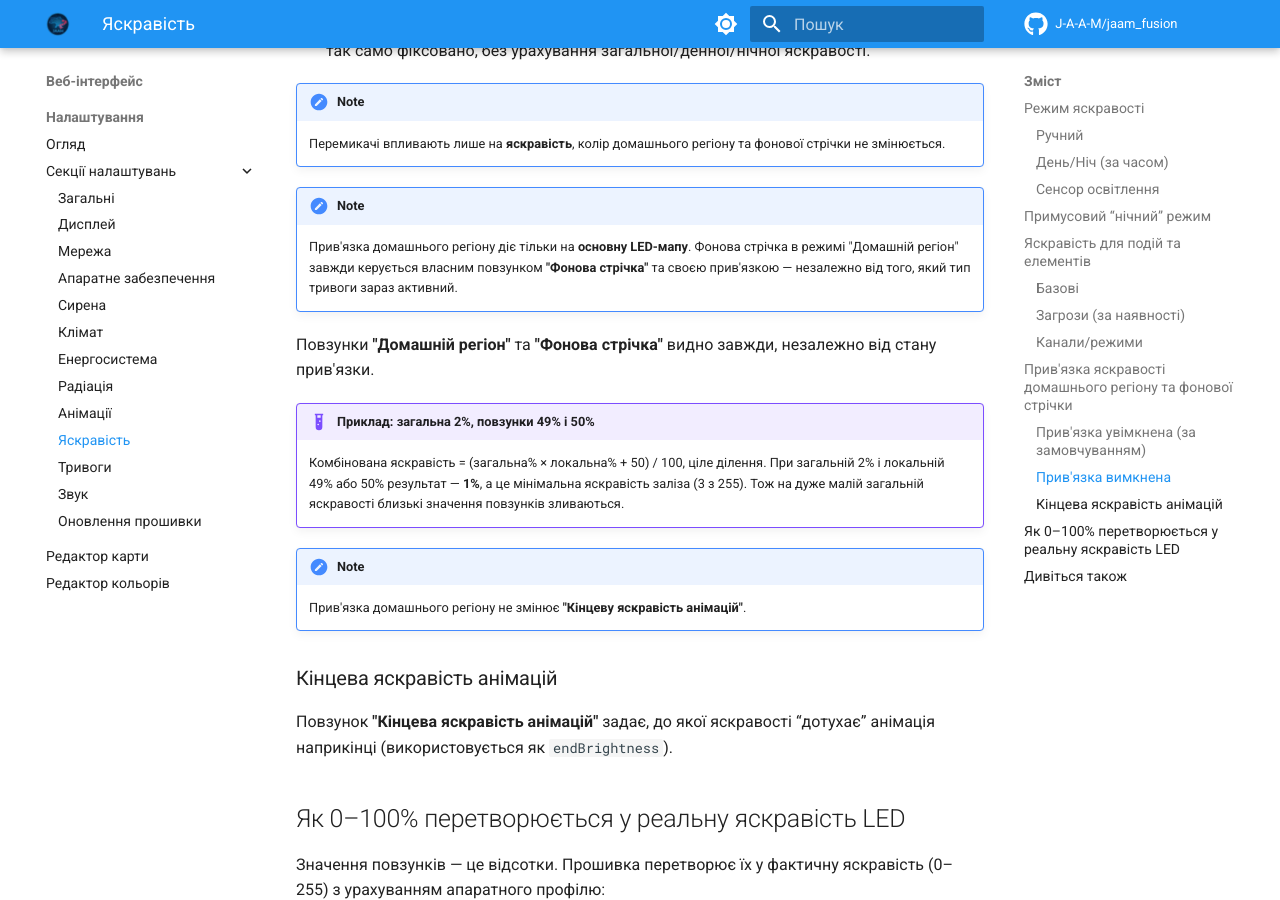
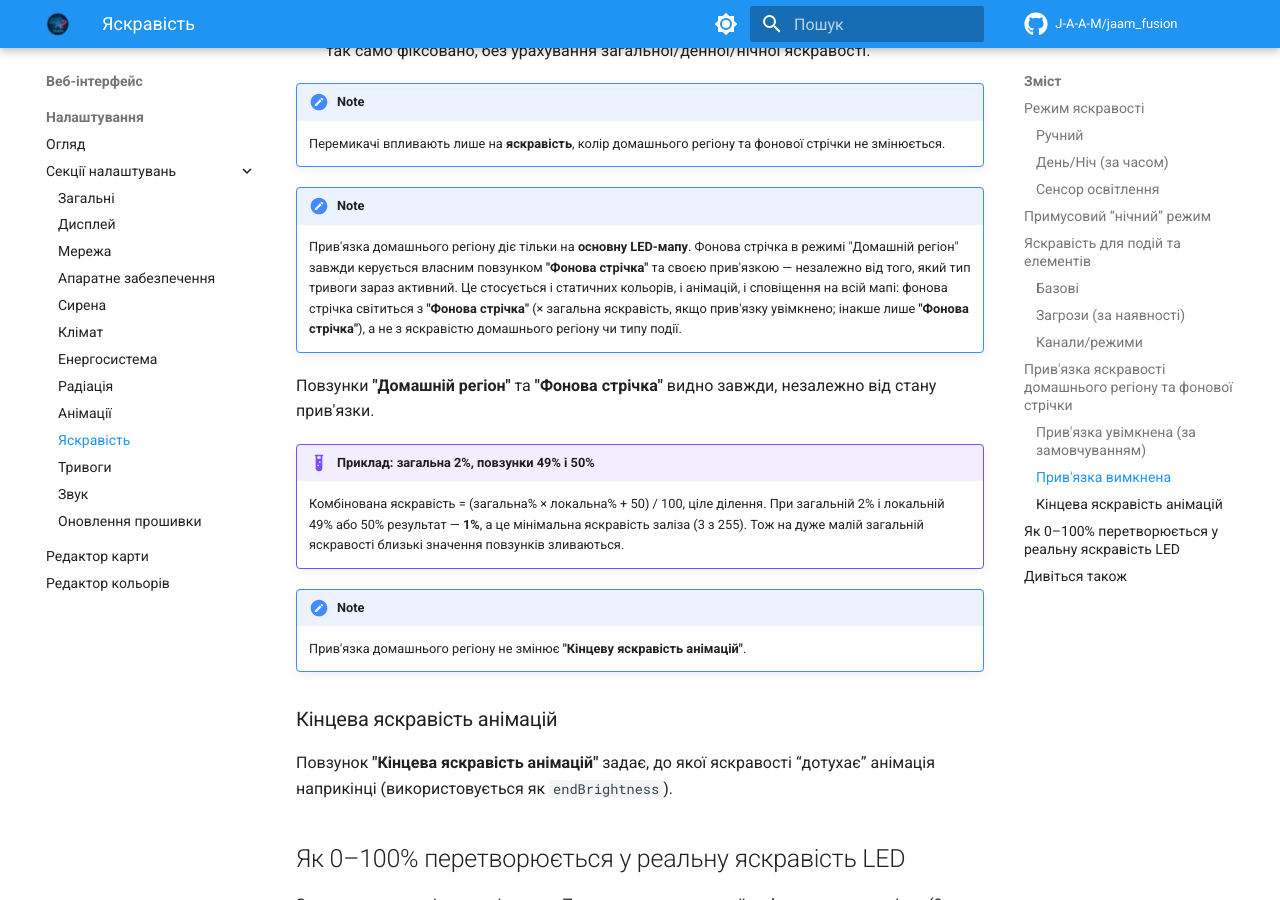
Before and after one commit to J-A-A-M/jaam_fusion, an MkDocs documentation site: the page built from wiki/web-interface/sections/brightness.md, in a window 1280 px wide and 900 px high, scrolled down 3920 px. Built offline with MkDocs 1.6.1 and Material for MkDocs 9.7.7, drawn with Linux system fonts in a browser that asks for light colours; comment, search, counter and statistics services are not loaded.

Commit message:
fix: update background brightness handling in animation preview and clarify brightness behavior in documentation

```diff
--- a/wiki/web-interface/sections/brightness.md
+++ b/wiki/web-interface/sections/brightness.md
@@ -116,7 +116,7 @@
     Перемикачі впливають лише на **яскравість**, колір домашнього регіону та фонової стрічки не змінюється.
 
 !!! note
-    Прив'язка домашнього регіону діє тільки на **основну LED-мапу**. Фонова стрічка в режимі "Домашній регіон" завжди керується власним повзунком **"Фонова стрічка"** та своєю прив'язкою — незалежно від того, який тип тривоги зараз активний.
+    Прив'язка домашнього регіону діє тільки на **основну LED-мапу**. Фонова стрічка в режимі "Домашній регіон" завжди керується власним повзунком **"Фонова стрічка"** та своєю прив'язкою — незалежно від того, який тип тривоги зараз активний. Це стосується і статичних кольорів, і анімацій, і сповіщення на всій мапі: фонова стрічка світиться з **"Фонова стрічка"** (× загальна яскравість, якщо прив'язку увімкнено; інакше лише **"Фонова стрічка"**), а не з яскравістю домашнього регіону чи типу події.
 
 Повзунки **"Домашній регіон"** та **"Фонова стрічка"** видно завжди, незалежно від стану прив'язки.
 
```
Also changed, not shown: wiki/web-interface/sections/animations.md (+2 -0 lines), 1 other file.
